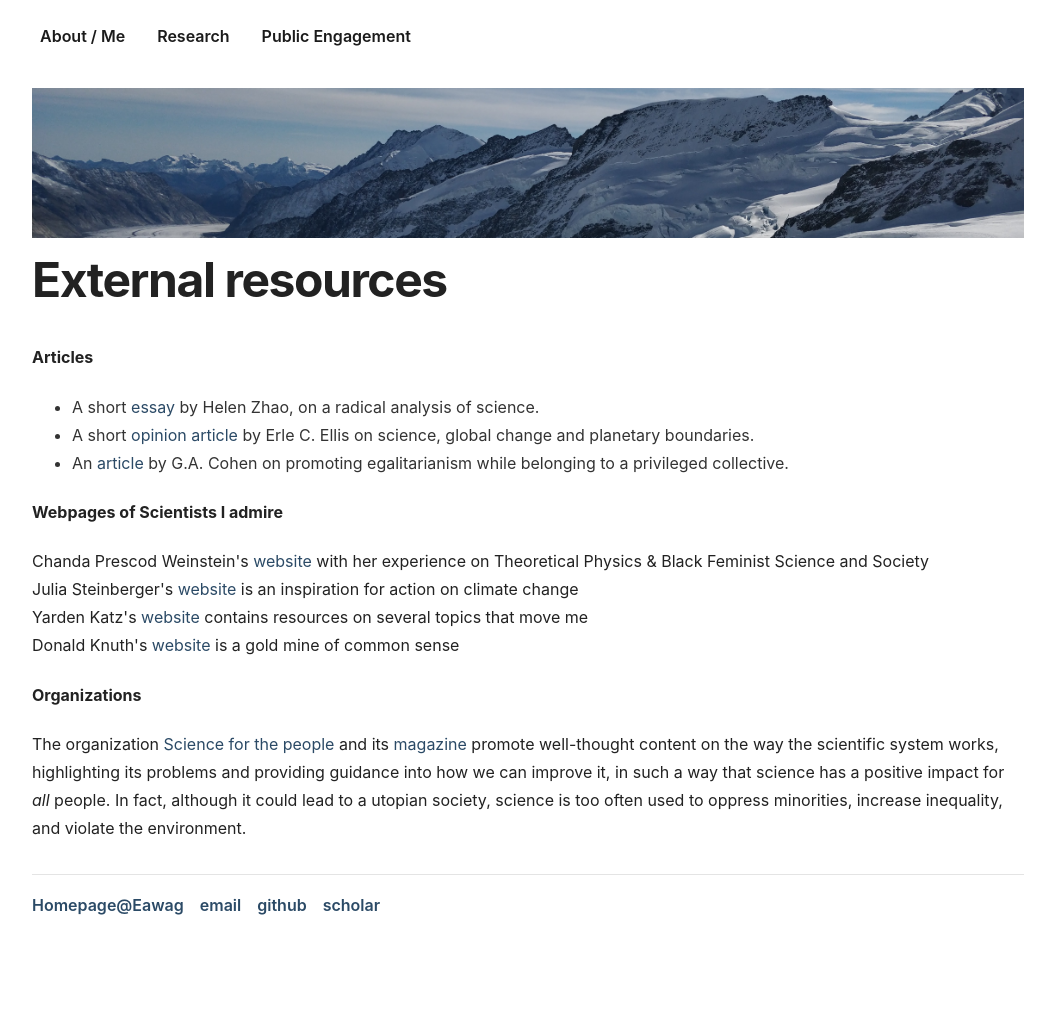
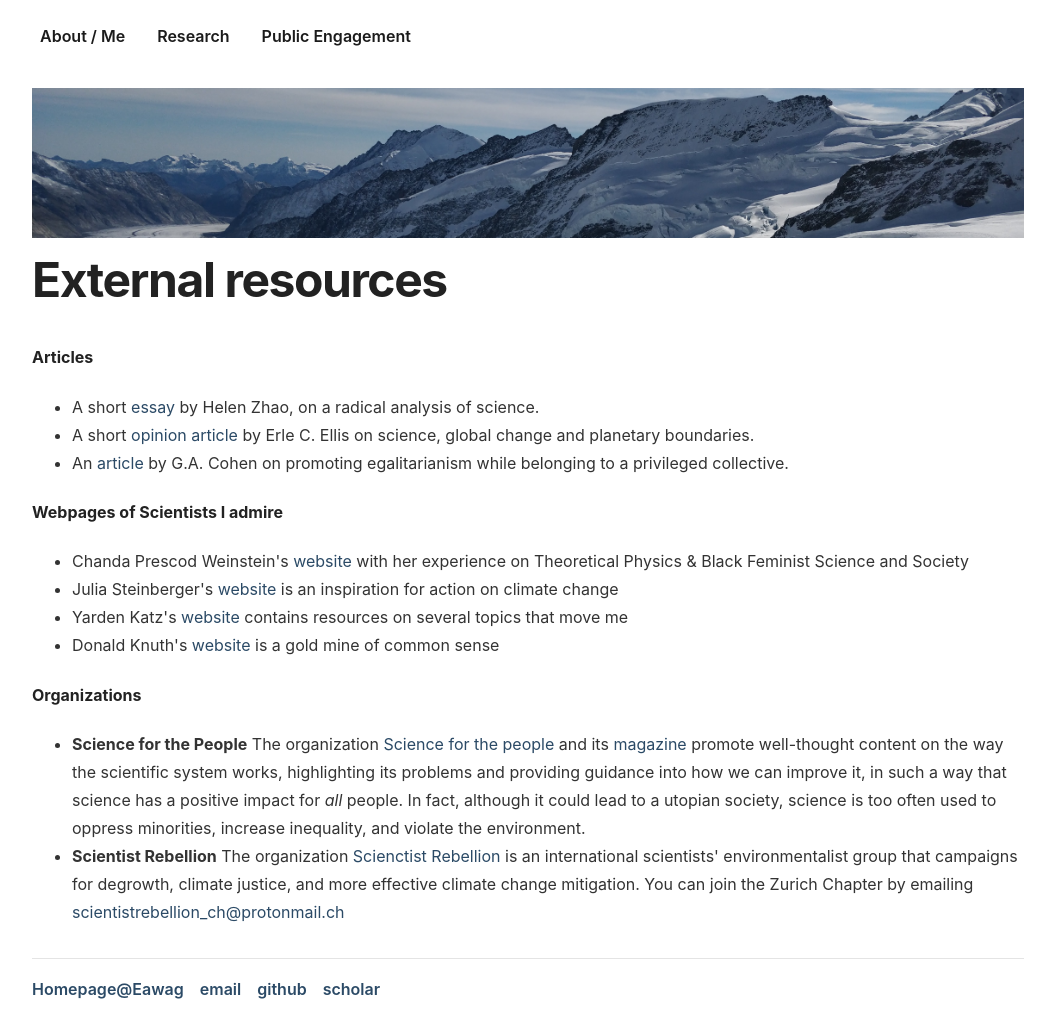
Before and after one commit to mbaityje/mbaityje.github.io, a Jekyll site: the page built from engagement/external/index.html, in a window 1280 px wide. Shown: the whole page, without its empty margins (112-1167 px from the left). Built offline with Jekyll 4.4.1, drawn with Linux system fonts in a browser that asks for light colours; before the commit the page ends 935 px from its top, so only the background shows below that.

Commit message:
Minor changes

```diff
--- a/_layouts/default.html
+++ b/_layouts/default.html
@@ -12,8 +12,8 @@
           <a href="/research">Research</a>
           <ul class="submenu">
             <li><a href="/research/research-interests">Research Interests</a></li>
-            <li><a href="/research/popular-science">Popular Science</a></li>
             <li><a href="/research/group">Research Group</a></li>
+            <li><a href="/research/popular-science">Research Popular Outreach</a></li>
             <li><a href="/research/talks-scientific">Scientific Presentations</a></li>
             <li><a href="/research/teaching">Teaching</a></li>
             <li><a href="/research/faq">FAQ</a></li>
--- a/engagement/external/index.html
+++ b/engagement/external/index.html
@@ -18,14 +18,24 @@ title: External resources
 	</p>
 	<p>
 		<h4>Webpages of Scientists I admire</h4>
-		Chanda Prescod Weinstein's <a href="http://chanda.science"> website </a> with her experience on Theoretical Physics & Black Feminist Science and Society </br>
-		Julia Steinberger's <a href="hhttps://profjuliasteinberger.wordpress.com"> website </a> is an inspiration for action on climate change </br>
-		Yarden Katz's <a href="https://yarden.github.io"> website </a> contains resources on several topics that move me</br>
-		Donald Knuth's <a href="https://www-cs-faculty.stanford.edu/~knuth/"> website </a> is a gold mine of common sense</br>
+		<ul>
+			<li>Chanda Prescod Weinstein's <a href="http://chanda.science"> website </a> with her experience on Theoretical Physics & Black Feminist Science and Society</li>
+			<li>Julia Steinberger's <a href="hhttps://profjuliasteinberger.wordpress.com"> website </a> is an inspiration for action on climate change</li>
+			<li>Yarden Katz's <a href="https://yarden.github.io"> website </a> contains resources on several topics that move me</li>
+			<li>Donald Knuth's <a href="https://www-cs-faculty.stanford.edu/~knuth/"> website </a> is a gold mine of common sense</li>
+		</ul>
 	</p>
 	<p>
 		<h4>Organizations</h4>
-		The organization <a href="https://scienceforthepeople.org/about-sftp/"> Science for the people </a> and its <a href="https://magazine.scienceforthepeople.org"> magazine </a> promote well-thought content on the way the scientific system works, highlighting its problems and providing guidance into how we can improve it, in such a way that science has a positive impact for <em>all</em> people. In fact, although it could lead to a utopian society, science is too often used to oppress minorities, increase inequality, and violate the environment.
+		<ul>
+			<li>
+				<b>Science for the People</b> The organization <a href="https://scienceforthepeople.org/about-sftp/"> Science for the people </a> and its <a href="https://magazine.scienceforthepeople.org"> magazine </a> promote well-thought content on the way the scientific system works, highlighting its problems and providing guidance into how we can improve it, in such a way that science has a positive impact for <em>all</em> people. In fact, although it could lead to a utopian society, science is too often used to oppress minorities, increase inequality, and violate the environment.
+			</li>
+			<li>
+				<b>Scientist Rebellion</b> The organization <a href="https://scientistrebellion.org"> Scienctist Rebellion </a>is an international scientists' environmentalist group that campaigns for degrowth, climate justice, and more effective climate change mitigation. You can join the Zurich Chapter by emailing <a href="mailto:scientistrebellion_ch@protonmail.ch"> scientistrebellion_ch@protonmail.ch</a>
+			</li>
+		</ul>
+
 	</p>
 
 </div><!-- /.blurb -->
```
